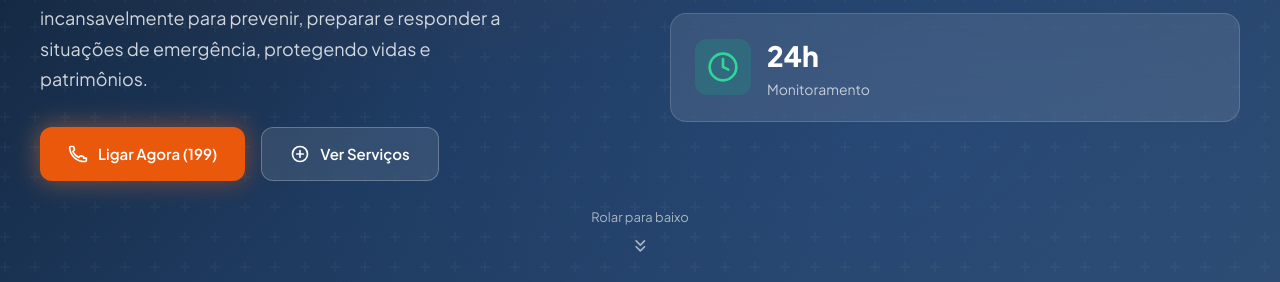
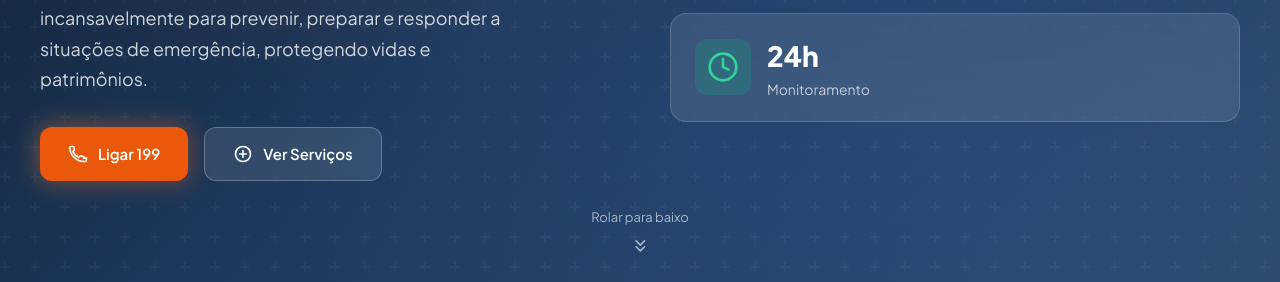
Before and after one commit to maxgtp2/defesacivil, a plain HTML site: page index.html in a window 1280 px wide. Shown: the part 518-800 px from the top of the page. Drawn offline with nearby package versions, Linux system fonts and the light colour scheme; no server answers.

Commit message:
Update index.html

```diff
--- a/index.html
+++ b/index.html
@@ -78,7 +78,7 @@
                         <svg viewBox="0 0 24 24" fill="none" width="20" height="20">
                             <path d="M22 16.92V19.92C22 20.48 21.56 20.93 21 20.97C20.62 21 20.27 21.02 19.93 21.02C10.97 21.02 3.68 14.82 2.21 6.56C2.07 5.71 2 4.85 2 3.97C2.04 3.41 2.49 2.97 3.05 2.97H6.05C6.52 2.97 6.93 3.31 7.01 3.77C7.14 4.64 7.38 5.48 7.72 6.26C7.89 6.65 7.81 7.1 7.5 7.41L5.79 9.12C7.27 12.07 9.9 14.7 12.85 16.18L14.56 14.47C14.87 14.16 15.32 14.08 15.71 14.25C16.49 14.59 17.33 14.83 18.2 14.96C18.66 15.04 19 15.45 19 15.92V16.92H22Z" stroke="currentColor" stroke-width="2"/>
                         </svg>
-                        Ligar Agora (199)
+                        Ligar 199
                     </a>
                     <a href="#servicos" class="btn btn-secondary">
                         <svg viewBox="0 0 24 24" fill="none" width="20" height="20">
```
